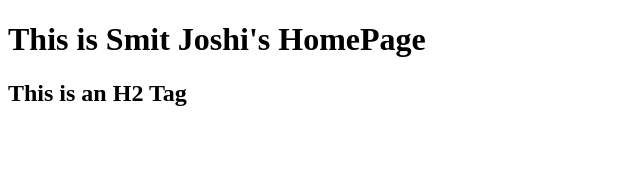
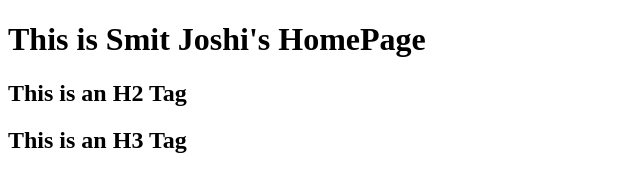
Before and after one commit to smit-1z/FirstRepo, a plain HTML site: page index.html in a window 1280 px wide. Shown: the whole page, without its empty margins (0-640 px from the left). Drawn offline with Linux system fonts and the light colour scheme.

Commit message:
h3  added

```diff
--- a/index.html
+++ b/index.html
@@ -9,5 +9,7 @@
 <body>
     <h1>This is Smit Joshi's HomePage</h1>
     <h2>This is an H2 Tag</h2>
+    <h2>This is an H3 Tag</h2>
+
 </body>
 </html>
```
